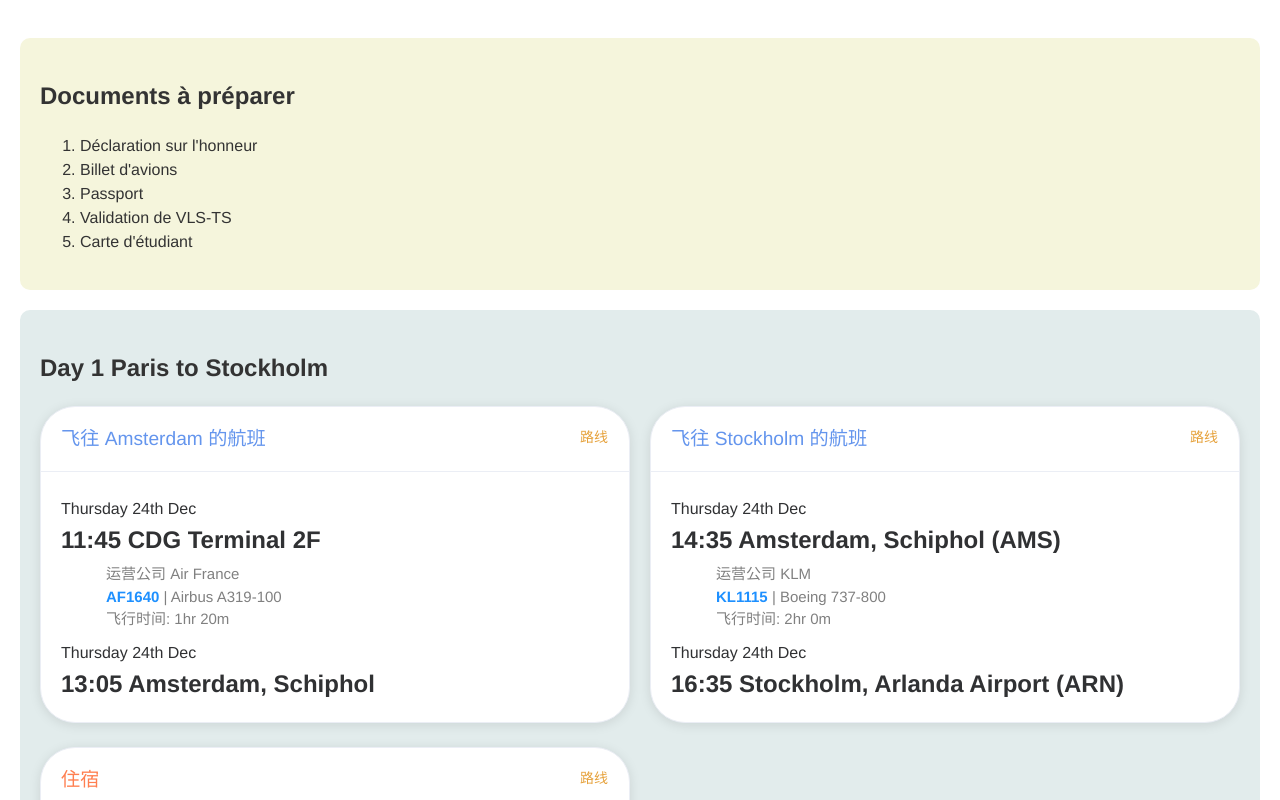
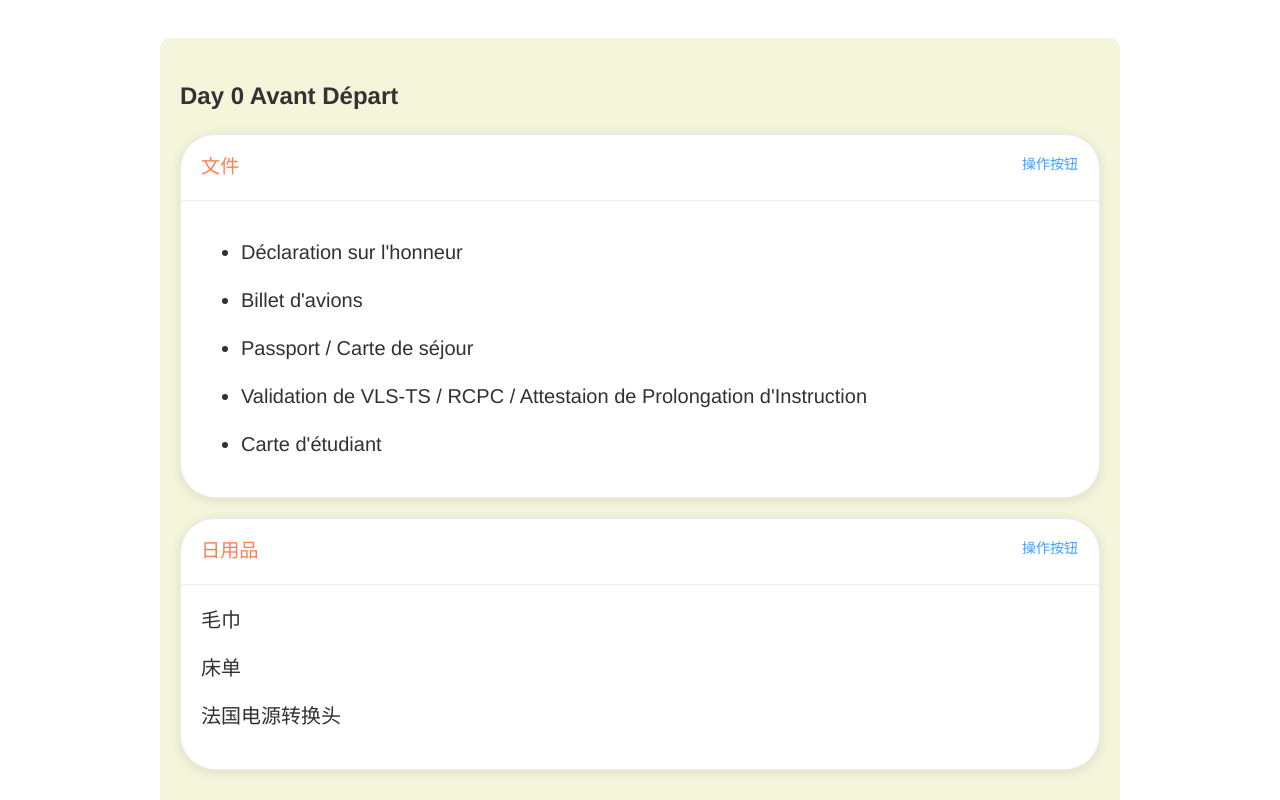
Before and after one commit to Wenke-D/Go-Sweden-src, a Vue app: page / in a window 1280 px wide. Shown: the top 800 px of the page. Built offline with nearby package versions, Linux system fonts and the light colour scheme.

Commit message:
更新文档区域的内容和样式

```diff
--- a/src/App.vue
+++ b/src/App.vue
@@ -78,22 +78,24 @@
 </script>
 
 <style>
-    @media (min-width: 1000px) {
 
-        body {
-            font-family: "Helvetica Neue", Helvetica, "PingFang SC", "Hiragino Sans GB", "Microsoft YaHei", "微软雅黑", Arial, sans-serif;
-            line-height: 1.5;
-            width: 80%;
-            margin-left: auto;
-            margin-right: auto;
-        }
-    }
 
-    body {
+    #app {
         font-family: "Helvetica Neue", Helvetica, "PingFang SC", "Hiragino Sans GB", "Microsoft YaHei", "微软雅黑", Arial, sans-serif;
         width: 100%;
         margin-left: auto;
         margin-right: auto;
+    }
+
+    @media screen and (min-width: 1000px) {
+
+        #app{
+            font-family: "Helvetica Neue", Helvetica, "PingFang SC", "Hiragino Sans GB", "Microsoft YaHei", "微软雅黑", Arial, sans-serif;
+            line-height: 1.5;
+            width: 1000px;
+            margin-left: auto;
+            margin-right: auto;
+        }
     }
 
     .el-main {
--- a/src/assets/data.js
+++ b/src/assets/data.js
@@ -7,15 +7,20 @@ export default {
             "name": "Billet d'avions"
         },
         {
-            "name": "Passport"
+            "name": "Passport / Carte de séjour"
         },
         {
-            "name": "Validation de VLS-TS"
+            "name": "Validation de VLS-TS / RCPC / Attestaion de Prolongation d'Instruction"
         },
         {
             "name": "Carte d'étudiant"
         }
     ],
+
+    "tools":[
+        "毛巾", "床单", "法国电源转换头"
+    ],
+
     "planes": [
         {
             "departCity":"Paris",
--- a/src/components/Document.vue
+++ b/src/components/Document.vue
@@ -1,30 +1,54 @@
 <template>
 
     <div class="document">
-        <h2>Documents à préparer</h2>
-        <ol>
-            <li v-for="(value, index) in docs" v-bind:key="index">{{ value.name }}</li>
-        </ol>
+        <h2>Day 0 Avant Départ</h2>
+
+        <el-card class="box-card">
+            <div slot="header" class="clearfix">
+                <span class="title">文件</span>
+                <el-button style="float: right; padding: 3px 0" type="text">操作按钮</el-button>
+            </div>
+            <ul>
+                <li v-for="(value, index) in docs" :key="index" class="text item">
+                    {{value.name}}
+                </li>
+            </ul>
+        </el-card>
+        <el-card class="box-card">
+            <div slot="header" class="clearfix">
+                <span class="title">日用品</span>
+                <el-button style="float: right; padding: 3px 0" type="text">操作按钮</el-button>
+            </div>
+            <div v-for="(value, index) in tools" :key="index" class="text item">
+                {{value}}
+            </div>
+        </el-card>
     </div>
-
 </template>
 
 <script>
     import data from "@/assets/data";
 
     let docs = data.docs
+    let tools = data.tools
 
     export default {
         name: "Document",
         data: function () {
             return {
-                docs: docs
+                docs: docs,
+                tools: tools
             }
         }
     }
 </script>
 
 <style scoped>
+    .title {
+        color: coral;
+        font-size: larger;
+    }
+
     .document {
         background-color: beige;
         padding: 20px;
@@ -32,4 +56,27 @@
         margin: 10px auto 10px auto;
     }
 
+    .text {
+        font-size: 20px;
+    }
+
+    .item {
+        margin-bottom: 18px;
+    }
+
+    .clearfix:before,
+    .clearfix:after {
+        display: table;
+        content: "";
+    }
+
+    .clearfix:after {
+        clear: both
+    }
+
+    .box-card {
+        margin: 20px auto;
+        border-radius: 35px;
+    }
+
 </style>
```
